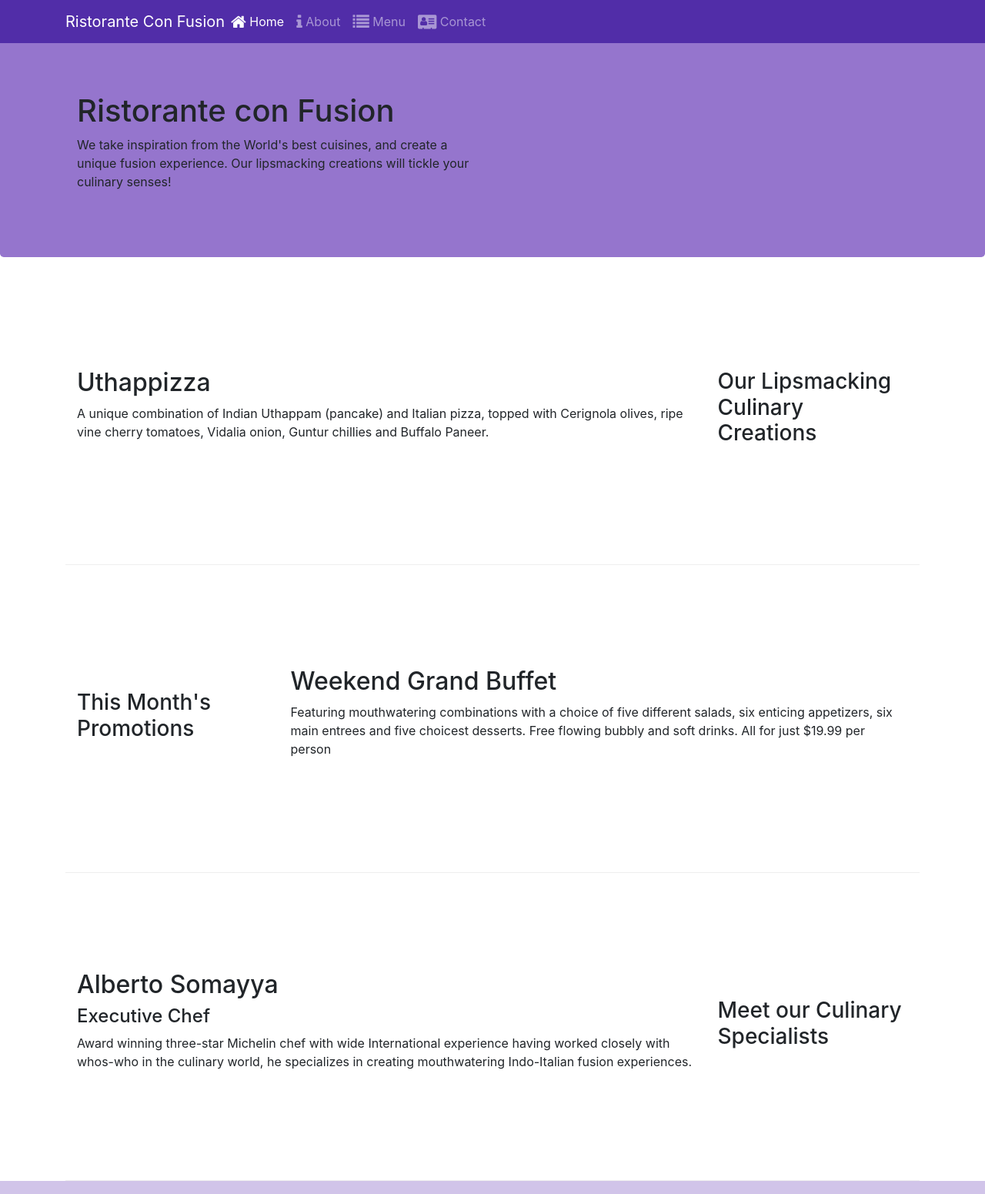
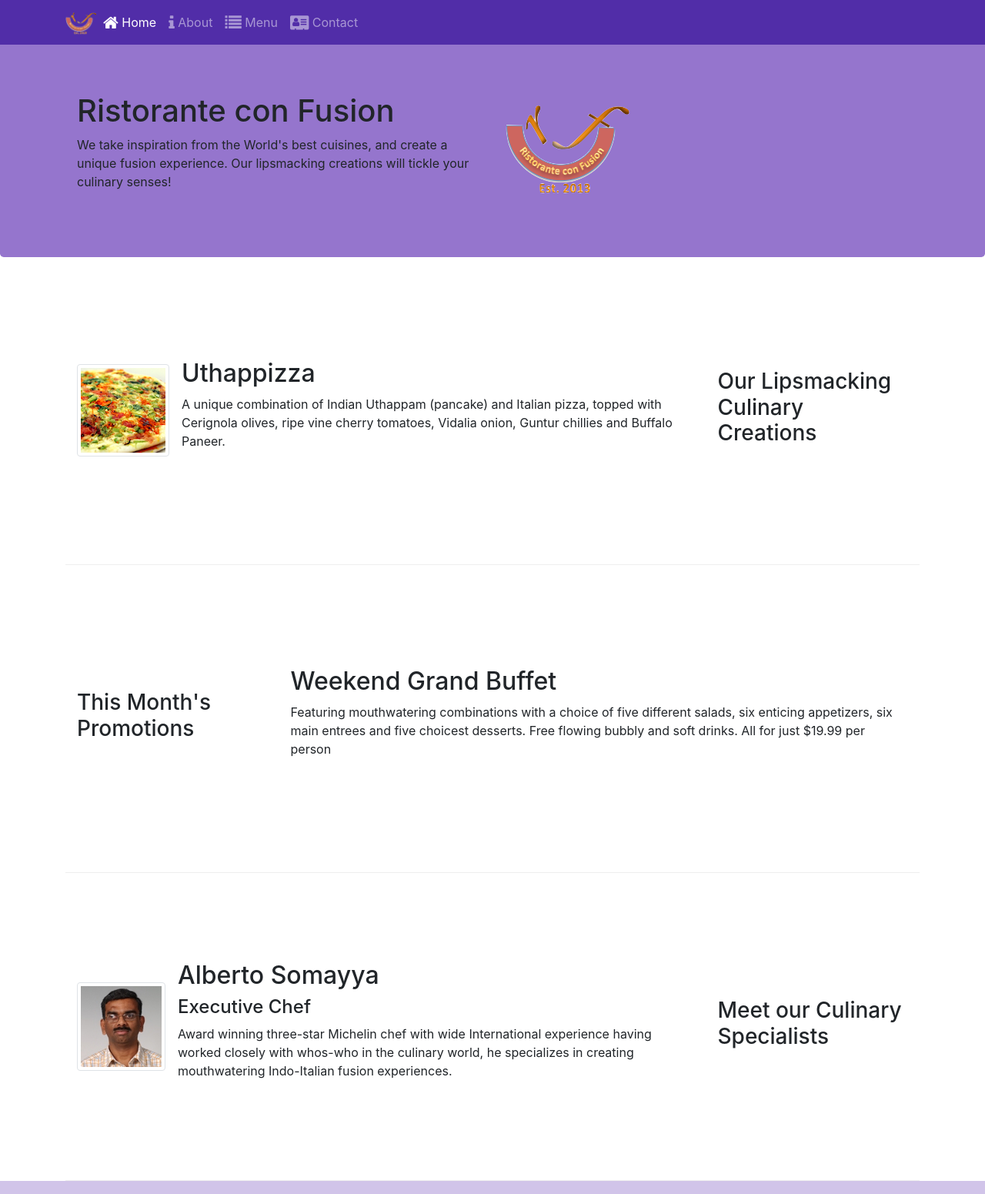
Before and after one commit to Zemnitskiy/ristorante, a website: page index.html in a window 1280 px wide. Shown: the top 1551 px of the page at 77% size. Drawn offline with nearby package versions, Linux system fonts and the light colour scheme.

Commit message:
Images and Media

```diff
--- a/index.html
+++ b/index.html
@@ -1,38 +1,69 @@
 <!DOCTYPE html>
 <html lang="en">
-
   <head>
     <!-- Required meta tags always come first -->
-    <meta charset="utf-8">
-    <meta name="viewport" content="width=device-width, initial-scale=1, shrink-to-fit=no">
-    <meta http-equiv="x-ua-compatible" content="ie=edge">
+    <meta charset="utf-8" />
+    <meta
+      name="viewport"
+      content="width=device-width, initial-scale=1, shrink-to-fit=no"
+    />
+    <meta http-equiv="x-ua-compatible" content="ie=edge" />
 
     <!-- Bootstrap CSS -->
-    <link rel="stylesheet" href="node_modules/bootstrap/dist/css/bootstrap.min.css">
-    <link rel="stylesheet" href="css/styles.css">
-            <link rel="stylesheet" href="node_modules/font-awesome/css/font-awesome.min.css">
-            <link rel="stylesheet" href="node_modules/bootstrap-social/bootstrap-social.css">
+    <link
+      rel="stylesheet"
+      href="node_modules/bootstrap/dist/css/bootstrap.min.css"
+    />
+    <link rel="stylesheet" href="css/styles.css" />
+    <link
+      rel="stylesheet"
+      href="node_modules/font-awesome/css/font-awesome.min.css"
+    />
+    <link
+      rel="stylesheet"
+      href="node_modules/bootstrap-social/bootstrap-social.css"
+    />
     <title>Ristorante Con Fusion</title>
   </head>
 
   <body>
     <nav class="navbar navbar-dark navbar-expand-sm fixed-top">
       <div class="container">
-            <button class="navbar-toggler" type="button" data-toggle="collapse" data-target="#Navbar">
+        <button
+          class="navbar-toggler"
+          type="button"
+          data-toggle="collapse"
+          data-target="#Navbar"
+        >
           <span class="navbar-toggler-icon"></span>
         </button>
-           <a class="navbar-brand mr-auto" href="#">
-               Ristorante Con Fusion
-           </a>
+        <a class="navbar-brand mr-auto" href="#"
+          ><img src="img/logo.png" height="30" width="41"
+        /></a>
         <div class="collapse navbar-collapse" id="Navbar">
           <ul class="navbar-nav mr-auto">
-                            <li class="nav-item active"><a class="nav-link" href="#"><span class="fa fa-home fa-lg"></span> Home</a></li>
-                            <li class="nav-item"><a class="nav-link" href="./aboutus.html"><span class="fa fa-info fa-lg"></span> About</a></li>
-                            <li class="nav-item"><a class="nav-link" href="#"><span class="fa fa-list fa-lg"></span> Menu</a></li>
-                            <li class="nav-item"><a class="nav-link" href="./contactus.html"><span class="fa fa-address-card fa-lg"></span> Contact</a></li>
+            <li class="nav-item active">
+              <a class="nav-link" href="#"
+                ><span class="fa fa-home fa-lg"></span> Home</a
+              >
+            </li>
+            <li class="nav-item">
+              <a class="nav-link" href="./aboutus.html"
+                ><span class="fa fa-info fa-lg"></span> About</a
+              >
+            </li>
+            <li class="nav-item">
+              <a class="nav-link" href="#"
+                ><span class="fa fa-list fa-lg"></span> Menu</a
+              >
+            </li>
+            <li class="nav-item">
+              <a class="nav-link" href="./contactus.html"
+                ><span class="fa fa-address-card fa-lg"></span> Contact</a
+              >
+            </li>
           </ul>
         </div>
-
       </div>
     </nav>
 
@@ -41,9 +72,14 @@
         <div class="row row-header">
           <div class="col-12 col-sm-6">
             <h1>Ristorante con Fusion</h1>
-                    <p>We take inspiration from the World's best cuisines, and create a unique fusion experience. Our lipsmacking creations will tickle your culinary senses!</p>
+            <p>
+              We take inspiration from the World's best cuisines, and create a
+              unique fusion experience. Our lipsmacking creations will tickle
+              your culinary senses!
+            </p>
           </div>
-                <div class="col-12 col-sm">
+          <div class="col-12 col-sm align-self-center">
+            <img src="img/logo.png" alt="" class="img-fluid" />
           </div>
         </div>
       </div>
@@ -55,19 +91,36 @@
           <h3>Our Lipsmacking Culinary Creations</h3>
         </div>
         <div class="col col-sm order-sm-first col-md">
-                <h2>Uthappizza</h2>
-                <p>A unique combination of Indian Uthappam (pancake) and Italian pizza, topped with Cerignola olives, ripe vine cherry tomatoes, Vidalia onion, Guntur chillies and Buffalo Paneer.</p>
+          <div class="media">
+            <img
+              src="img/uthappizza.png"
+              alt="uthapizza"
+              class="d-flex mr-3 img-thumbnail align-self-center"
+            />
+            <div class="media-body">
+              <h2 class="mt-0">Uthappizza</h2>
+              <p class="d-none d-sm-block">
+                A unique combination of Indian Uthappam (pancake) and Italian
+                pizza, topped with Cerignola olives, ripe vine cherry tomatoes,
+                Vidalia onion, Guntur chillies and Buffalo Paneer.
+              </p>
+            </div>
+          </div>
         </div>
       </div>
 
-
       <div class="row row-content align-items-center">
-            <div  class="col-12 col-sm-4 col-md-3">
+        <div class="col-12 col-sm-4 col-md-3">
           <h3>This Month's Promotions</h3>
         </div>
         <div class="col col-sm col-md">
           <h2>Weekend Grand Buffet</h2>
-                <p>Featuring mouthwatering combinations with a choice of five different salads, six enticing appetizers, six main entrees and five choicest desserts. Free flowing bubbly and soft drinks. All for just $19.99 per person </p>
+          <p>
+            Featuring mouthwatering combinations with a choice of five different
+            salads, six enticing appetizers, six main entrees and five choicest
+            desserts. Free flowing bubbly and soft drinks. All for just $19.99
+            per person
+          </p>
         </div>
       </div>
 
@@ -76,9 +129,23 @@
           <h3>Meet our Culinary Specialists</h3>
         </div>
         <div class="col col-sm order-sm-first col-md">
-                <h2>Alberto Somayya</h2>
+          <div class="media">
+            <img
+              src="img/alberto.png"
+              alt="alberto"
+              class="d-flex mr-3 img-thumbnail align-self-center"
+            />
+            <div class="media-body">
+              <h2 class="mt-0">Alberto Somayya</h2>
               <h4>Executive Chef</h4>
-                <p>Award winning three-star Michelin chef with wide International experience having worked closely with whos-who in the culinary world, he specializes in creating mouthwatering Indo-Italian fusion experiences. </p>
+              <p class="d-none d-sm-block">
+                Award winning three-star Michelin chef with wide International
+                experience having worked closely with whos-who in the culinary
+                world, he specializes in creating mouthwatering Indo-Italian
+                fusion experiences.
+              </p>
+            </div>
+          </div>
         </div>
       </div>
     </div>
@@ -98,22 +165,45 @@
           <div class="col-7 col-sm-5">
             <h5>Our Address</h5>
             <address>
-		              121, Clear Water Bay Road<br>
-		              Clear Water Bay, Kowloon<br>
-		              HONG KONG<br>
-		              <i class="fa fa-phone fa-lg"></i>: +852 1234 5678<br>
-                    <i class="fa fa-fax fa-lg"></i>: +852 8765 4321<br>
-                    <i class="fa fa-envelope fa-lg"></i>: <a href="mailto:confusion@food.net">confusion@food.net</a>
+              121, Clear Water Bay Road<br />
+              Clear Water Bay, Kowloon<br />
+              HONG KONG<br />
+              <i class="fa fa-phone fa-lg"></i>: +852 1234 5678<br />
+              <i class="fa fa-fax fa-lg"></i>: +852 8765 4321<br />
+              <i class="fa fa-envelope fa-lg"></i>:
+              <a href="mailto:confusion@food.net">confusion@food.net</a>
             </address>
           </div>
           <div class="col-12 col-sm-4 align-self-center">
             <div class="text-center">
-                        <a class="btn btn-social-icon btn-google" href="http://google.com/+"><i class="fa fa-google-plus fa-lg"></i></a>
-                        <a class="btn btn-social-icon btn-facebook" href="http://www.facebook.com/profile.php?id="><i class="fa fa-facebook fa-lg"></i></a>
-                        <a class="btn btn-social-icon btn-linkedin" href="http://www.linkedin.com/in/"><i class="fa fa-linkedin fa-lg"></i></a>
-                        <a class="btn btn-social-icon btn-twitter" href="http://twitter.com/"><i class="fa fa-twitter fa-lg"></i></a>
-                        <a class="btn btn-social-icon btn-google" href="http://youtube.com/"><i class="fa fa-youtube fa-lg"></i></a>
-                        <a class="btn btn-social-icon" href="mailto:"><i class="fa fa-envelope-o fa-lg"></i></a>
+              <a
+                class="btn btn-social-icon btn-google"
+                href="http://google.com/+"
+                ><i class="fa fa-google-plus fa-lg"></i
+              ></a>
+              <a
+                class="btn btn-social-icon btn-facebook"
+                href="http://www.facebook.com/profile.php?id="
+                ><i class="fa fa-facebook fa-lg"></i
+              ></a>
+              <a
+                class="btn btn-social-icon btn-linkedin"
+                href="http://www.linkedin.com/in/"
+                ><i class="fa fa-linkedin fa-lg"></i
+              ></a>
+              <a
+                class="btn btn-social-icon btn-twitter"
+                href="http://twitter.com/"
+                ><i class="fa fa-twitter fa-lg"></i
+              ></a>
+              <a
+                class="btn btn-social-icon btn-google"
+                href="http://youtube.com/"
+                ><i class="fa fa-youtube fa-lg"></i
+              ></a>
+              <a class="btn btn-social-icon" href="mailto:"
+                ><i class="fa fa-envelope-o fa-lg"></i
+              ></a>
             </div>
           </div>
         </div>
@@ -129,5 +219,4 @@
     <script src="node_modules/popper.js/dist/umd/popper.min.js"></script>
     <script src="node_modules/bootstrap/dist/js/bootstrap.min.js"></script>
   </body>
-
 </html>
```
Also changed, not shown: aboutus.html (+6 -7 lines), contactus.html (+6 -2 lines), img/alberto.png (added), img/buffet.png (added), img/logo.png (added), img/uthappizza.png (added), 1 other file. Lines whose indentation alone changed are shown as unchanged.
